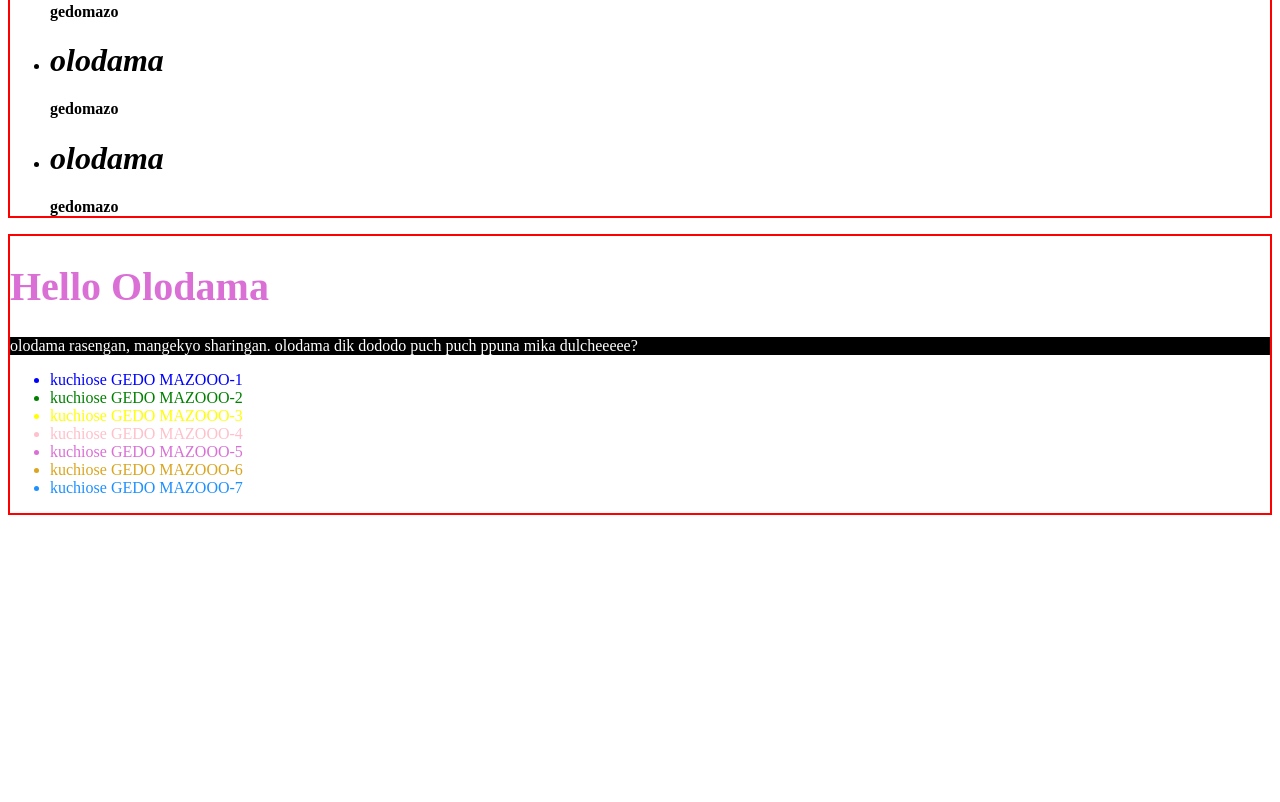
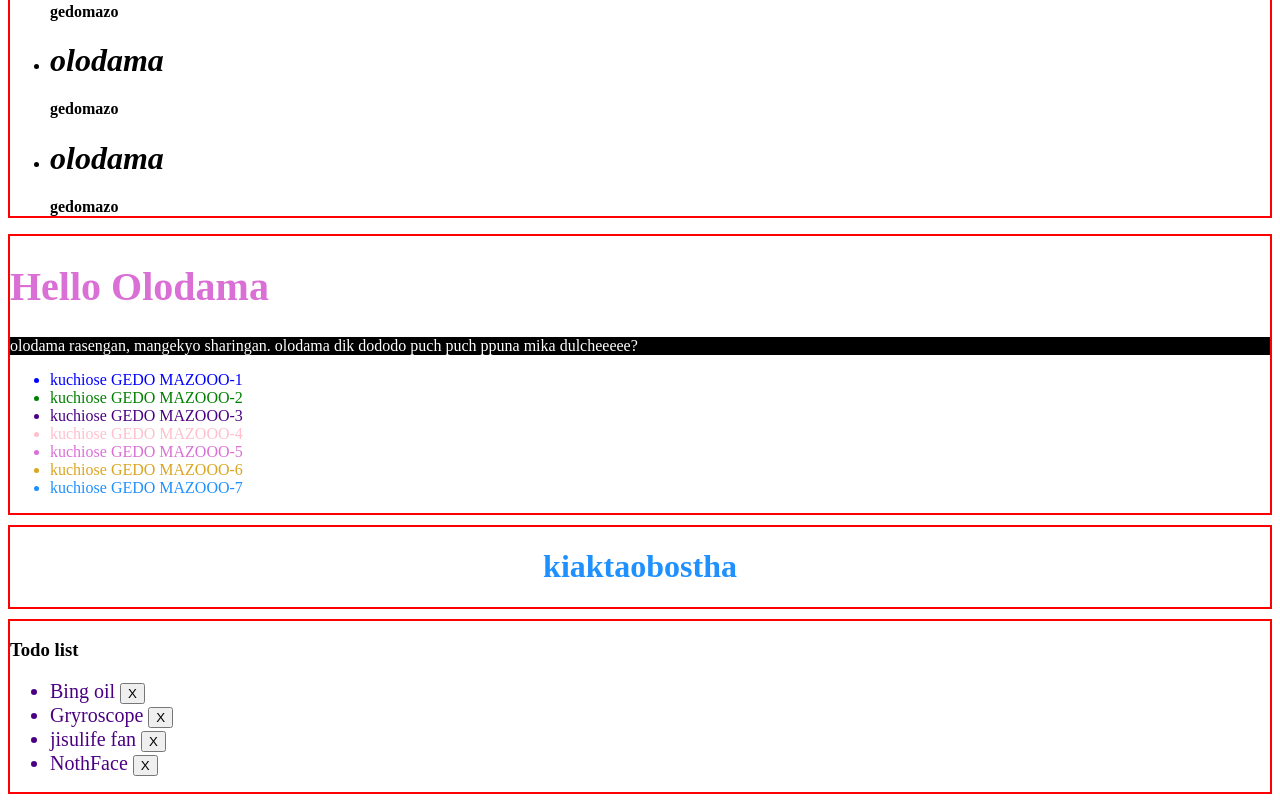
Before and after one commit to uchihaNayeem/js-wesbos, a plain HTML site: page PlayGround/colt dom HTML files/14. Twisting the DOM to Our Will!.html in a window 1280 px wide. Shown: the part 1213-2015 px from the top of the page. Before the commit the page ends 1736 px from the top, so only its background shows below. Drawn offline with Linux system fonts and the light colour scheme.

Commit message:
colt module 14 dom

```diff
--- a/PlayGround/14. Twisting the DOM to Our Will!.js
+++ b/PlayGround/14. Twisting the DOM to Our Will!.js
@@ -125,7 +125,7 @@
   }
 
 
-console.clear()
+
  /* ##################################################### */
  /* ========= Altering Styles  09:50 =========== */
  /*###################################################  */
@@ -148,7 +148,7 @@ console.clear()
 
   /* make every li diffrernt color */
   let thatLi = thatUl.children
-  let color = ['blue', 'green', 'yellow', 'pink', 'orchid', 'goldenrod', 'dodgerblue' ]
+  let color = ['blue', 'green', 'indigo', 'pink', 'orchid', 'goldenrod', 'dodgerblue', ]
   color.forEach((el, i) => {
     console.log(el, i)
     thatLi[i].style.color = el
@@ -170,9 +170,67 @@ thatLi.forEach((el, i)=>{
 
 
 
-  console.clear()
+
  /* ##################################################### */
  /* ========= getComputedStyle  06:11 =========== */
+ /*###################################################  */
+
+ //added margin on the whole div
+document.querySelector('.getComputedStyle').style.marginTop = '10px';
+
+
+let anoH1 = document.querySelector('.getComputedStyle h1')
+anoH1.innerText = 'kiaktaobostha'
+anoH1.style.color = 'dodgerblue'
+anoH1.style.textAlign = 'center'
+
+// awesome way to Get The Computed style WOW!!!
+let compH1 = getComputedStyle(anoH1)
+console.log(compH1.color)
+console.log(compH1.textAlign)
+console.log(compH1.fontSize)
+
+
+
+ /* ##################################################### */
+ /* ========= Manipulating Classes  10:34 =========== */
+ /*###################################################  */
+
+//added margin on the whole div
+ document.querySelector('.manipulatingClasses').style.marginTop = '10px';
+
+//get all the li
+let myTodo = document.querySelectorAll('.todos .todo');
+
+
+//class added on click
+document.querySelectorAll('button')[0].addEventListener('click',()=>{
+  myTodo[0].classList.toggle('done')
+})
+document.querySelectorAll('button')[1].addEventListener('click',()=>{
+  myTodo[1].classList.toggle('done')
+})
+document.querySelectorAll('button')[2].addEventListener('click',()=>{
+  myTodo[2].classList.toggle('done')
+})
+document.querySelectorAll('button')[3].addEventListener('click',()=>{
+  myTodo[3].classList.toggle('done')
+})
+
+
+//css for the 'done' class
+/*
+     .done {
+         color: gray;
+         opacity: 50%;
+         text-decoration: line-through;
+     }
+*/
+
+
+console.clear()
+ /* ##################################################### */
+ /* ========= Creating Elements  09:11 =========== */
  /*###################################################  */
 
 
@@ -208,29 +266,6 @@ thatLi.forEach((el, i)=>{
 
 
 
-
-
-
-
-
-
-
-
-
-
-
-
-
-
-
- /* ##################################################### */
- /* ========= Manipulating Classes  10:34 =========== */
- /*###################################################  */
-
- /* ##################################################### */
- /* ========= Creating Elements  09:11 =========== */
- /*###################################################  */
-
  /* ##################################################### */
  /* ========= Append, Prepend, & insertBefore  09:57 =========== */
  /*###################################################  */
--- a/PlayGround/colt dom HTML files/14. Twisting the DOM to Our Will!.html
+++ b/PlayGround/colt dom HTML files/14. Twisting the DOM to Our Will!.html
@@ -23,6 +23,20 @@
         .customColor {
             color: goldenrod
         }
+
+        /* for vid no: 9 */
+        .todo {
+            font-size: 20px;
+            color: indigo;
+        }
+
+        .done {
+            color: gray;
+            opacity: 50%;
+            text-decoration: line-through;
+        }
+
+        /* for vid no: 9 */
     </style>
 
 
@@ -121,6 +135,25 @@
     </div>
     <!-- for vid no 7 end  -->
 
+    <!-- for vid no 8: getComputedStyle  06:11 -->
+    <div class="getComputedStyle" style='border:2px solid red'>
+
+        <h1>Tsunade samaraikage hoshikage khajekhange</h1>
+    </div>
+    <!-- for vid no 8 end  -->
+
+    <!-- for vid no 9: Manipulating Classes  10:34 -->
+    <div class="manipulatingClasses" style='border:2px solid red'>
+
+        <h3>Todo list</h3>
+        <ul class="todos">
+            <li class="todo">Bing oil <button>X</button></li>
+            <li class="todo">Gryroscope <button>X</button></li>
+            <li class="todo">jisulife fan <button>X</button></li>
+            <li class="todo">NothFace <button>X</button></li>
+        </ul>
+    </div>
+    <!-- for vid no 9 end  -->
 
 
     <script src="../14. Twisting the DOM to Our Will!.js"></script>
```
